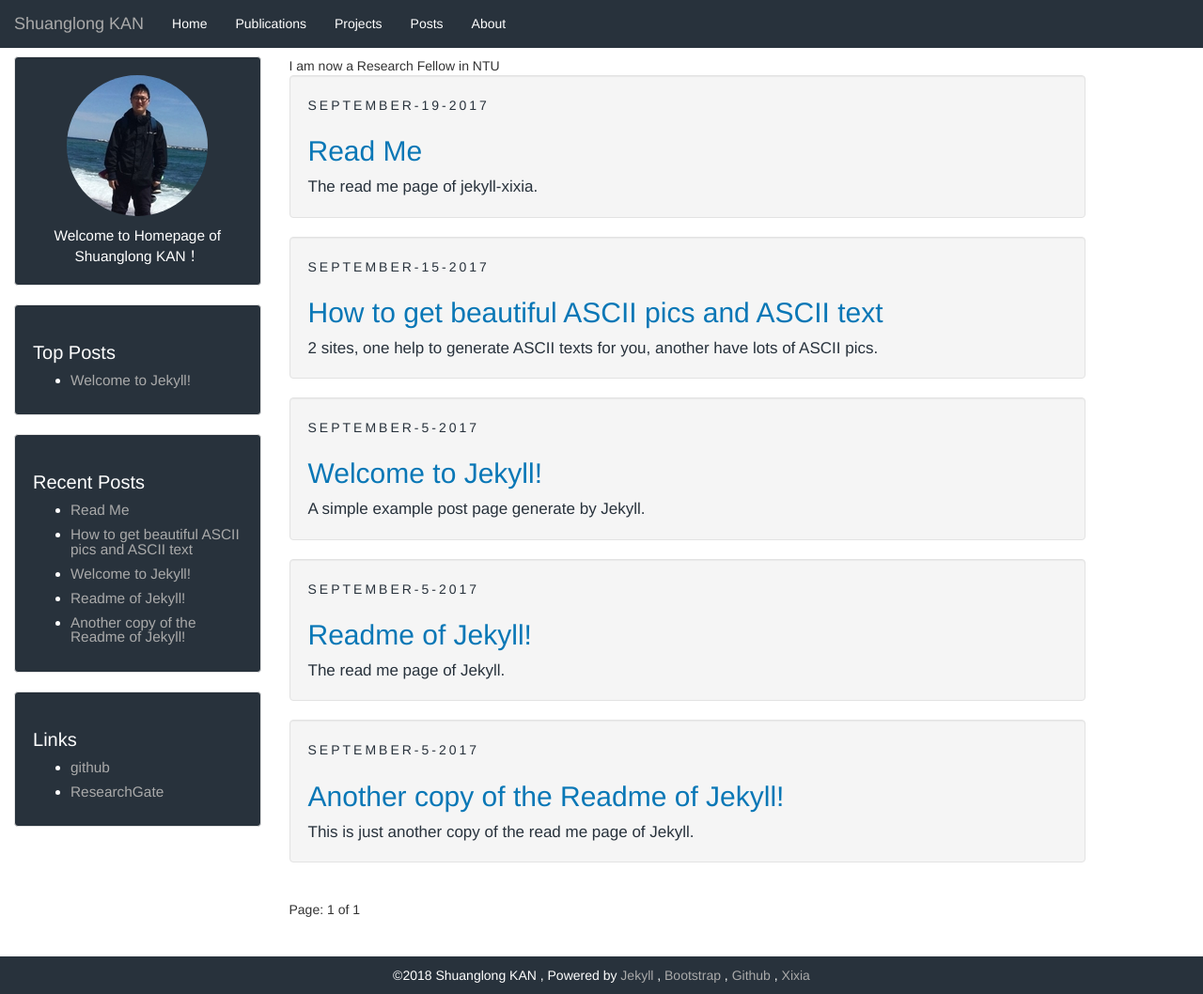
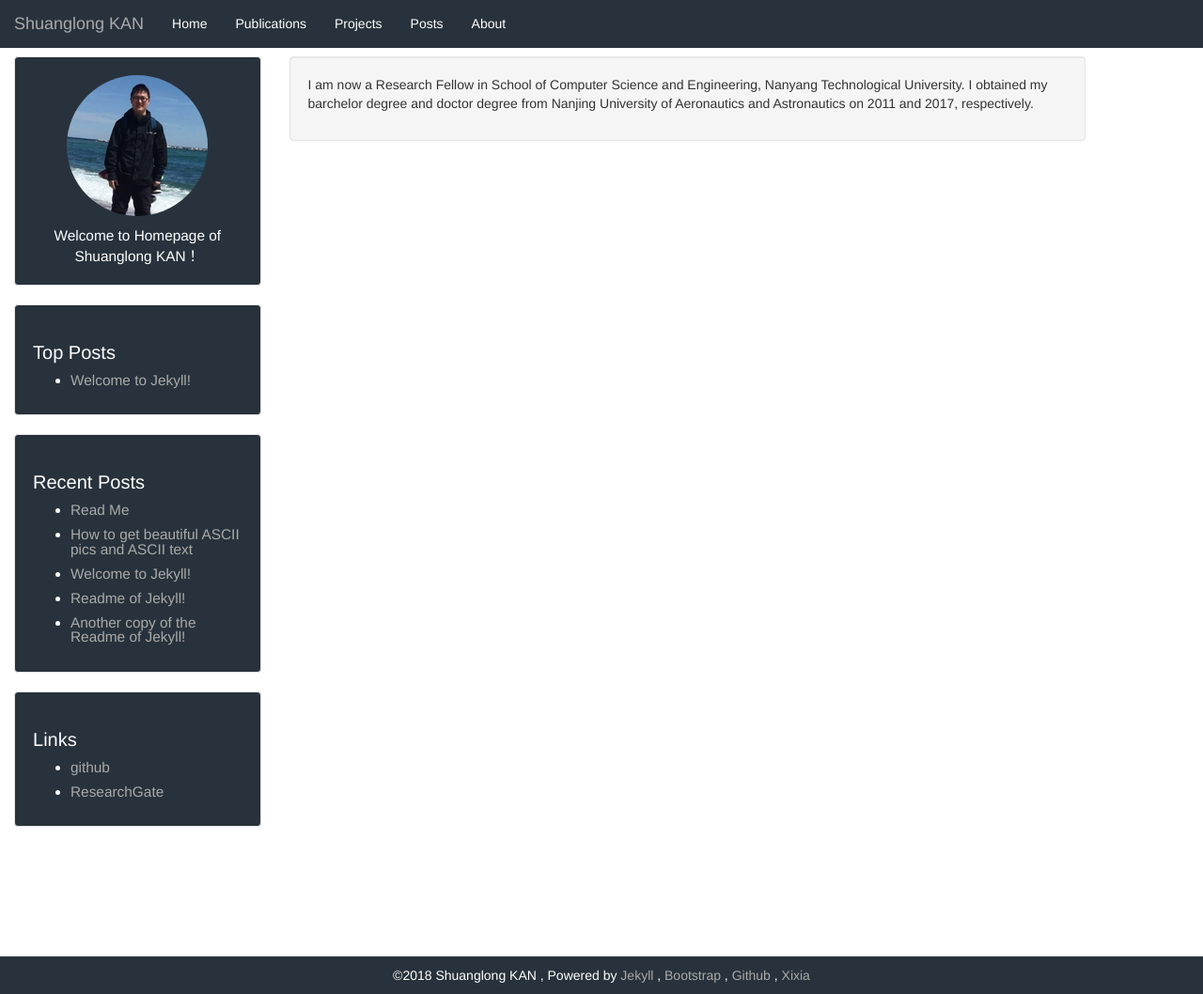
Before and after one commit to ShlKan/kanshuanglong.github.io, a Jekyll site: the page built from index.html, in a window 1280 px wide and 1058 px high. Shown: the whole window at 94% size. Built offline with Jekyll 4.4.1, drawn with Linux system fonts in a browser that asks for light colours; the list of posts is cut into pages by our own code.

Commit message:
Update index.html

```diff
--- a/index.html
+++ b/index.html
@@ -2,49 +2,8 @@
 layout: default
 ---
 
-I am now a Research Fellow in NTU
-
-{% assign trans = site.data.values[site.lan] %}
-{% for post in paginator.posts %}
-<div class="well article">
-
-    <span class="post-date">
-        <!--
-        {% assign d = post.date | date: "%d" | plus:'0' %}
-        {{ post.date | date: "%B" }}
-        {% case d %}
-        {% when 1 or 21 or 31 %}{{ d }}st,
-        {% when 2 or 22 %}{{ d }}nd,
-        {% when 3 or 23 %}{{ d }}rd,
-        {% else %}{{ d }}th,
-        {% endcase %}
-        {{ post.date | date: "%Y" }}
-        -->
-        {% assign date_format = site.date_format.title %}
-        {{ post.date | date: date_format }}
-    </span>
-
-    <h2>
-        <a href="{{ site.baseurl }}{{ post.url }}">{{ post.title }}</a>
-    </h2>
-
-    <div class="post-description">
-        {{ post.description }}
-    </div>
-
+<div class="well">
+    <p> I am now a Research Fellow in School of Computer Science and Engineering,
+        Nanyang Technological University. I obtained my barchelor degree and doctor degree
+        from Nanjing University of Aeronautics and Astronautics on 2011 and 2017, respectively.</p>
 </div>
-{% endfor %}
-
-<div class="pagination">
-  {% if paginator.previous_page %}
-      {% if paginator.previous_page == 1 %}
-        <a class="btn btn-default" href="{{ site.baseurl}}/index.html" class="previous">Newer</a>
-      {% else %}
-        <a class="btn btn-default" href="{{ site.baseurl}}/page{{ paginator.previous_page }}" class="previous">Newer</a>
-      {% endif %}
-  {% endif %}
-  <span class="page_number ">{{ trans.page }}: {{ paginator.page }} of {{ paginator.total_pages }}</span>
-  {% if paginator.next_page %}
-    <a class="btn btn-default" href="{{ site.baseurl}}/page{{ paginator.next_page }}" class="next">Older</a>
-  {% endif %}
-</div>
```
